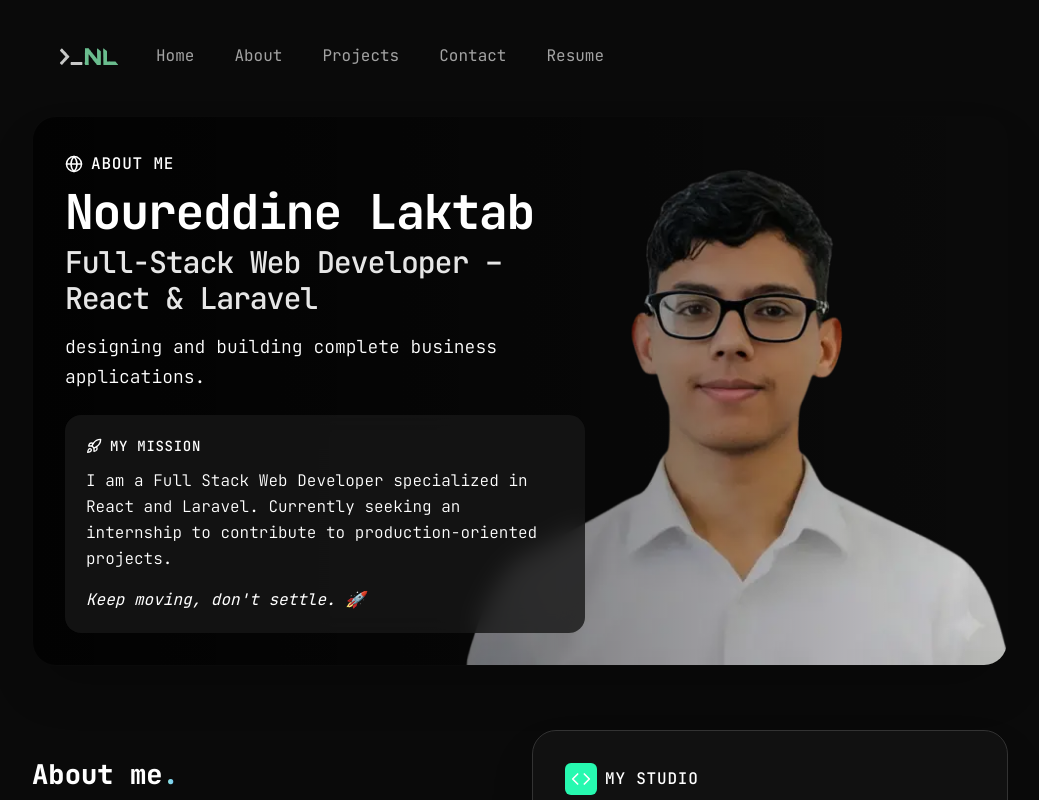
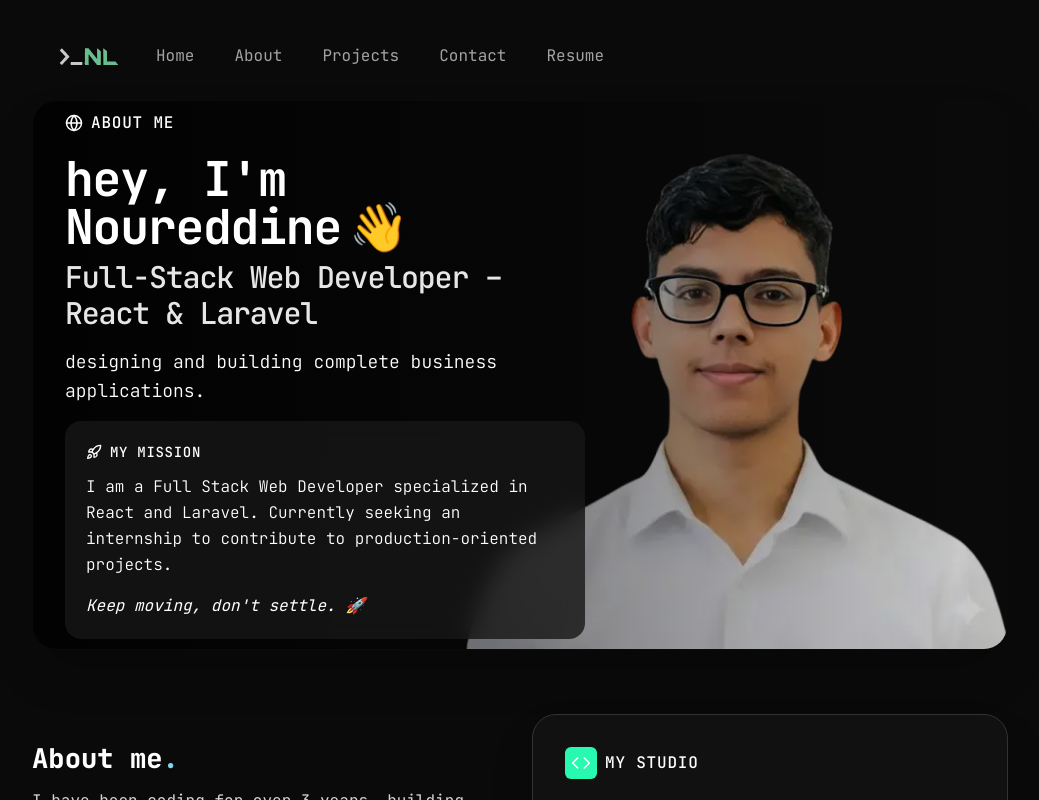
Before and after one commit to Laktab-Noureddine-code/Portfolio, a React (Vite) app: page / in a window 1280 px wide. Shown: the top 800 px of the page, without its empty margins (120-1159 px from the left). Built offline with nearby package versions, Linux system fonts and the light colour scheme.

Commit message:
Add Vercel Analytics (@vercel/analytics) ad Adjust hero section layout for better content visibility

```diff
--- a/package.json
+++ b/package.json
@@ -13,6 +13,7 @@
     "@emailjs/browser": "^4.4.1",
     "@radix-ui/react-slot": "^1.2.4",
     "@tailwindcss/vite": "^4.1.18",
+    "@vercel/analytics": "^1.6.1",
     "@vercel/speed-insights": "^1.3.1",
     "class-variance-authority": "^0.7.1",
     "clsx": "^2.1.1",
--- a/src/App.tsx
+++ b/src/App.tsx
@@ -1,11 +1,13 @@
 import Portfolio from "./components/Portfolio";
 import { SpeedInsights } from "@vercel/speed-insights/react";
+import { Analytics } from "@vercel/analytics/react";
 import { ThemeProvider } from "./context/ThemeContext";
 
 function App() {
   return (
     <ThemeProvider>
       <SpeedInsights />
+      <Analytics />
       <Portfolio />
     </ThemeProvider>
   );
--- a/src/components/sections/HeroSection.tsx
+++ b/src/components/sections/HeroSection.tsx
@@ -8,7 +8,7 @@ export default function HeroSection() {
   const mobileImage = "/light_center_profile.webp";
 
   return (
-    <section id="home" className="mt-8 md:mt-10">
+    <section id="home" className="mt-4 md:mt-6">
       <motion.div
         className="relative overflow-hidden rounded-3xl shadow-2xl border border-transparent"
         initial={{ opacity: 0, y: 20 }}
@@ -105,10 +105,10 @@ export default function HeroSection() {
           </div>
 
           {/* Desktop Content */}
-          <div className="relative z-10 flex flex-col justify-end h-full p-8 max-w-[60%]">
+          <div className="relative z-10 flex flex-col justify-center h-full py-6 px-8 max-w-[60%]">
             <div className="text-white">
               <motion.span
-                className="font-medium uppercase tracking-wider flex items-center text-base text-white"
+                className="font-medium uppercase tracking-wider inline-flex items-center text-base text-white mb-2"
                 initial={{ opacity: 0, y: 20 }}
                 animate={{ opacity: 1, y: 0 }}
                 transition={{ delay: 0.2 }}
@@ -123,7 +123,8 @@ export default function HeroSection() {
                 animate={{ opacity: 1, y: 0 }}
                 transition={{ delay: 0.3 }}
               >
-                {profileData.name}
+                hey, I'm {profileData.firstName}
+                <span className="animate-wave inline-block ml-2">👋</span>
                 <span className="block text-2xl lg:text-3xl font-medium mt-2 text-white/90">
                   Full-Stack Web Developer – React & Laravel
                 </span>
@@ -141,7 +142,7 @@ export default function HeroSection() {
 
             {/* Mission Card */}
             <motion.div
-              className="mt-6"
+              className="mt-4"
               initial={{ opacity: 0, y: 20 }}
               animate={{ opacity: 1, y: 0 }}
               transition={{ delay: 0.5 }}
```
Also changed, not shown: 1 other file (tests, documents, lock files or other folders).
